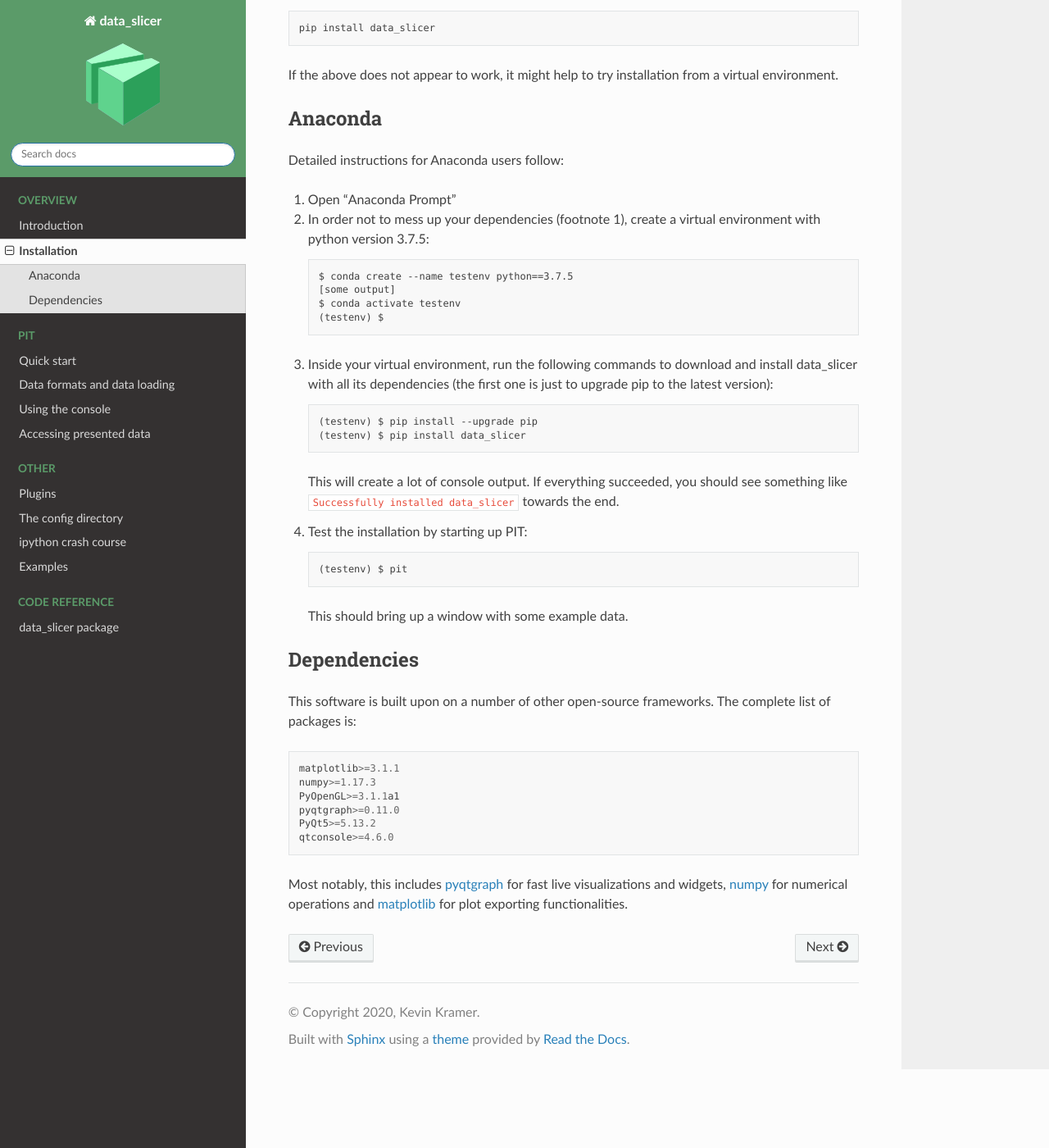
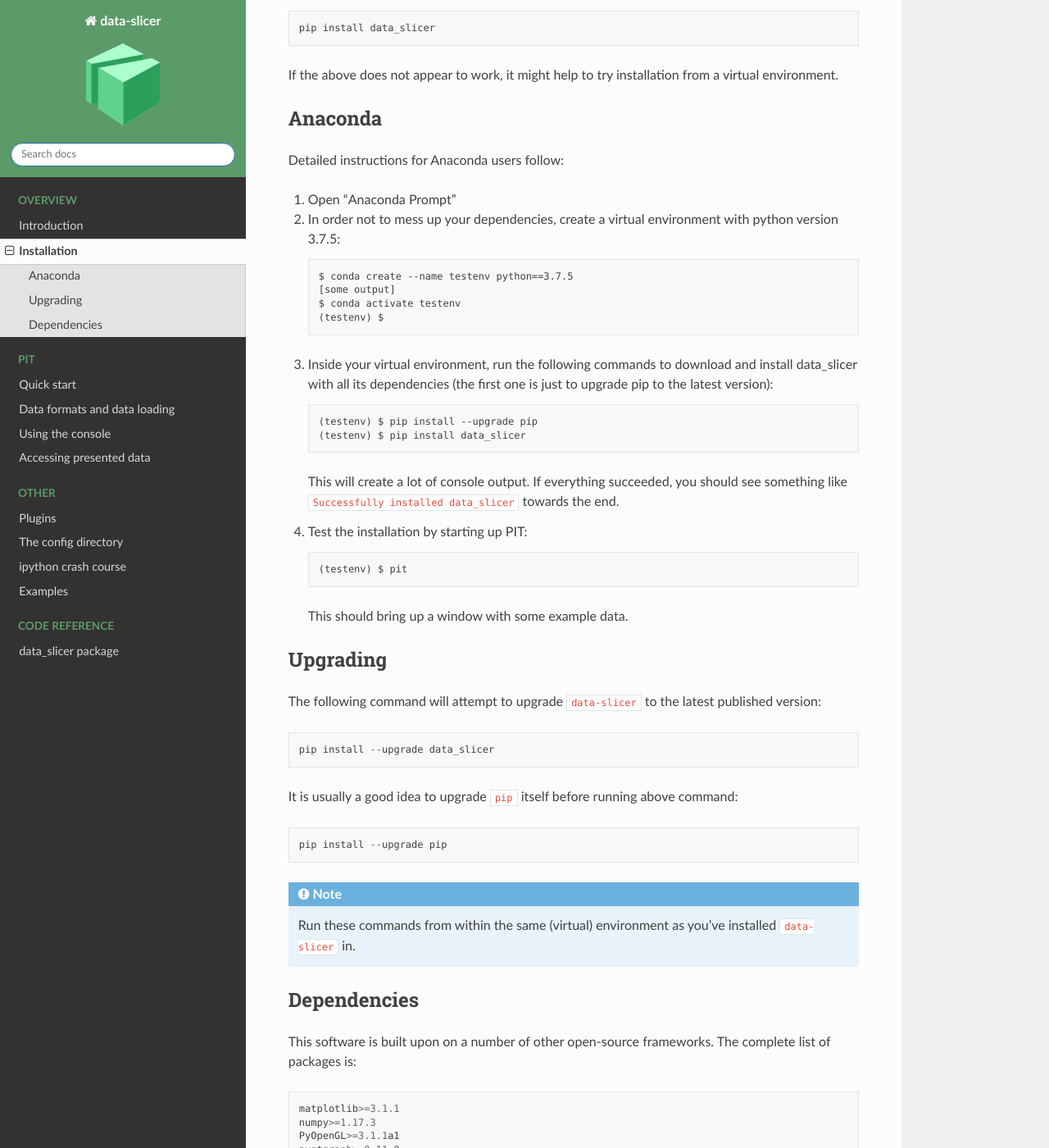
Before and after one commit to kuadrat/data-slicer, a Sphinx documentation site: the page built from doc/source/installation.rst, in a window 1280 px wide and 1400 px high, scrolled down 244 px. Shown: the whole window at 82% size. Built offline with Sphinx 7.4.7 and the Read the Docs theme 2.0.0, drawn with Linux system fonts in a browser that asks for light colours.

Commit message:
Upgrade instructions, fixing #12

```diff
--- a/doc/source/conf.py
+++ b/doc/source/conf.py
@@ -20,7 +20,7 @@
 
 # -- Project information -----------------------------------------------------
 
-project = 'data_slicer'
+project = 'data-slicer'
 copyright = '2020, Kevin Kramer'
 author = 'Kevin Kramer'
 
--- a/doc/source/installation.rst
+++ b/doc/source/installation.rst
@@ -19,7 +19,7 @@
 
 1) Open "Anaconda Prompt"
 
-2) In order not to mess up your dependencies (footnote 1), create a virtual
+2) In order not to mess up your dependencies, create a virtual
    environment with python version 3.7.5::
 
       $ conda create --name testenv python==3.7.5
@@ -43,6 +43,24 @@
 
    This should bring up a window with some example data.
 
+
+Upgrading
+---------
+
+The following command will attempt to upgrade ``data-slicer`` to the latest
+published version::
+
+   pip install --upgrade data_slicer
+
+It is usually a good idea to upgrade ``pip`` itself before running above
+command::
+
+   pip install --upgrade pip
+
+.. Note::
+   Run these commands from within the same (virtual) environment as you've
+   installed ``data-slicer`` in.
+
 Dependencies
 ------------
 
```
